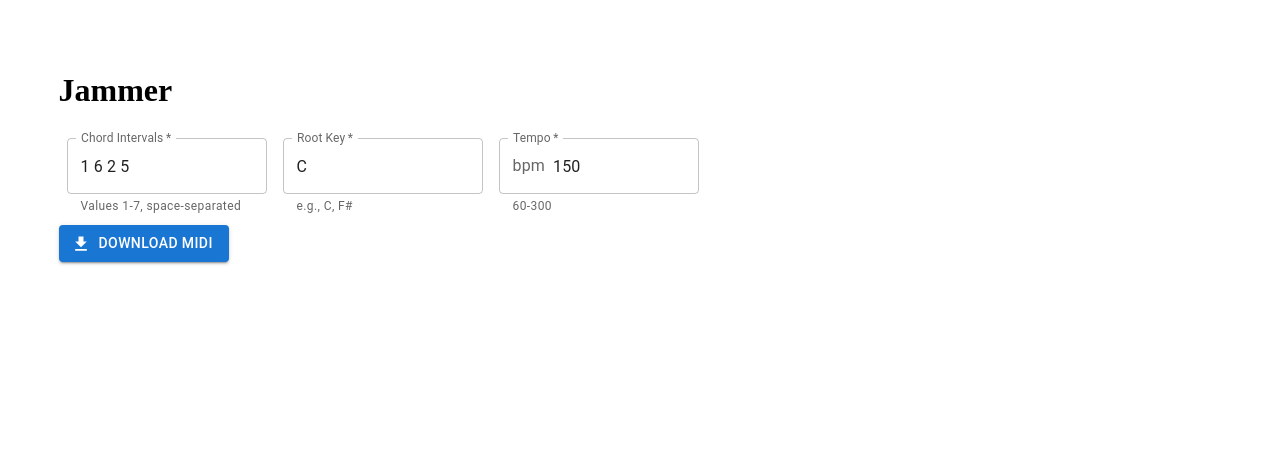
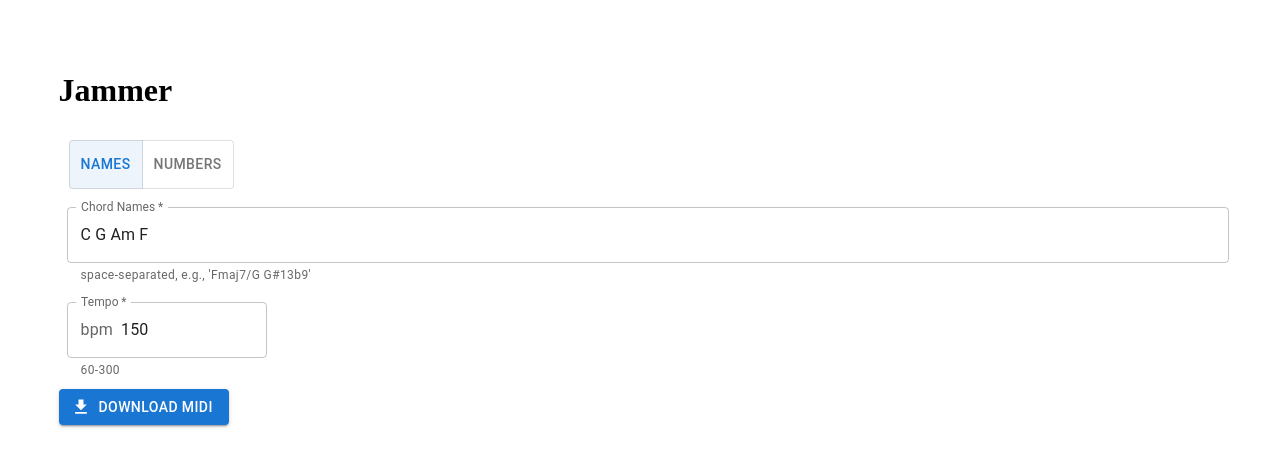
Before and after one commit to jackdreilly/jammer_web, a Next.js app: page / in a window 1280 px wide. Shown: the top 466 px of the page. Built offline with nearby package versions, Linux system fonts and the light colour scheme; no server answers.

Commit message:
feat: chord-names

```diff
--- a/pages/index.tsx
+++ b/pages/index.tsx
@@ -1,5 +1,12 @@
 import DownloadIcon from "@mui/icons-material/Download";
-import { Box, Button, InputAdornment, TextField } from "@mui/material";
+import {
+  Box,
+  Button,
+  InputAdornment,
+  TextField,
+  ToggleButton,
+  ToggleButtonGroup,
+} from "@mui/material";
 import download from "downloadjs";
 import React, { useState } from "react";
 
@@ -7,8 +14,16 @@ const url = new URL(
   process.env.NEXT_PUBLIC_BASE_URL || "http://localhost:8000"
 );
 
+enum ChordType {
+  chord_numbers = "chord_numbers",
+  chord_names = "chord_names",
+}
+
 export default function Home() {
-  const [progression, setProgression] = useState<string>("1 6 2 5");
+  const [chord_type, set_chord_type] = useState<ChordType>(
+    ChordType.chord_names
+  );
+  const [progression, setProgression] = useState<string>("C G Am F");
   const [key, setKey] = useState<string>("C");
   const [tempo, setTempo] = useState<string>("150");
   const [error, setError] = useState<string>();
@@ -24,6 +39,32 @@ export default function Home() {
         autoComplete="off"
       >
         <div>
+          <div>
+            <ToggleButtonGroup
+              style={{ margin: "10px" }}
+              color="primary"
+              value={chord_type}
+              exclusive
+              onChange={(
+                event: React.MouseEvent<HTMLElement>,
+                new_chord_type: ChordType
+              ) => {
+                set_chord_type(new_chord_type);
+                setProgression(
+                  new_chord_type === ChordType.chord_numbers
+                    ? "1 1 4 5"
+                    : "C G Am F"
+                );
+              }}
+            >
+              <ToggleButton value={ChordType.chord_names}>Names</ToggleButton>
+              <ToggleButton value={ChordType.chord_numbers}>
+                Numbers
+              </ToggleButton>
+            </ToggleButtonGroup>
+          </div>
+          {chord_type == ChordType.chord_numbers ? (
+            <>
               <TextField
                 required
                 id="outlined-required-chords"
@@ -39,7 +80,22 @@ export default function Home() {
                 helperText="e.g., C, F#"
                 onChange={({ target: { value } }) => setKey(value)}
                 value={key}
+              />{" "}
+            </>
+          ) : (
+            <div>
+              <TextField
+                fullWidth={true}
+                style={{width: "100%"}}
+                required
+                id="outlined-required-chords-names"
+                label="Chord Names"
+                helperText="space-separated, e.g., 'Fmaj7/G G#13b9'"
+                onChange={({ target: { value } }) => setProgression(value)}
+                value={progression}
               />
+            </div>
+          )}
           <TextField
             required
             id="outlined-required-tempo"
@@ -59,7 +115,16 @@ export default function Home() {
           variant="contained"
           onClick={async () => {
             url.search = new URLSearchParams([
-              ...progression.split(" ").map((x) => ["chord_numbers", x.trim()]),
+              ...(chord_type === ChordType.chord_numbers
+                ? progression
+                    .split(" ")
+                    .map((x) => x.trim())
+                    .filter((x) => x)
+                    .map((x) => ["chord_numbers", x])
+                : []),
+              ...(chord_type === ChordType.chord_names
+                ? [["chord_names", progression]]
+                : []),
               ["key", key],
               ["tempo", tempo],
             ]).toString();
```
Lines whose indentation alone changed are shown as unchanged.
